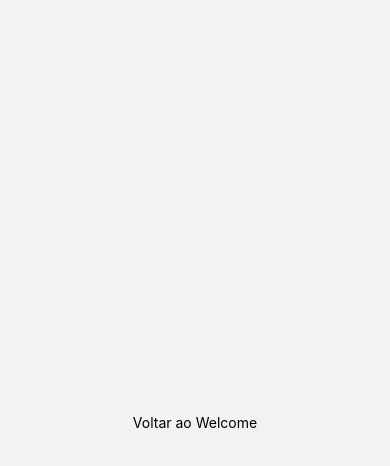
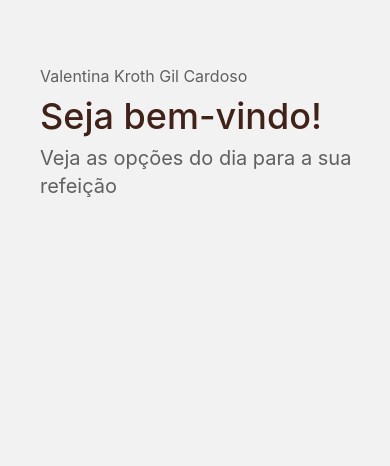
Before and after one commit to Senai-SC-CTAI/SA_2023_3A_Buon_Appetito, a React Native app in the folder App/: screen /home in a window 390 px wide. Shown: the top 466 px of the page. Built offline with nearby package versions, Linux system fonts and the light colour scheme.

Commit message:
header quase pronto

```diff
--- a/App/src/screens/Home.tsx
+++ b/App/src/screens/Home.tsx
@@ -12,13 +12,18 @@ export function Home() {
     }
 
     return (
-    <View className="flex-1 items-center justify-center">
-        <TouchableOpacity className='text-center items-center justify-center'
+    <View className="flex-1">
+        <View className='mt-16 ml-10'>
+            <Text className='text-base text-[#606060]'>Valentina Kroth Gil Cardoso</Text>
+            <Text className='font-medium mt-2 text-4xl text-[#402218]'>Seja bem-vindo!</Text>
+            <Text className='mt-2 text-xl text-[#606060]'>Veja as opções do dia para a sua refeição</Text>
+        </View>
+        {/* <TouchableOpacity className='text-center items-center justify-center'
             onPress={openScreen}>
             <Text>
                 Voltar ao Welcome
             </Text>
-        </TouchableOpacity>
+        </TouchableOpacity> */}
     </View>
   );
 }
```
